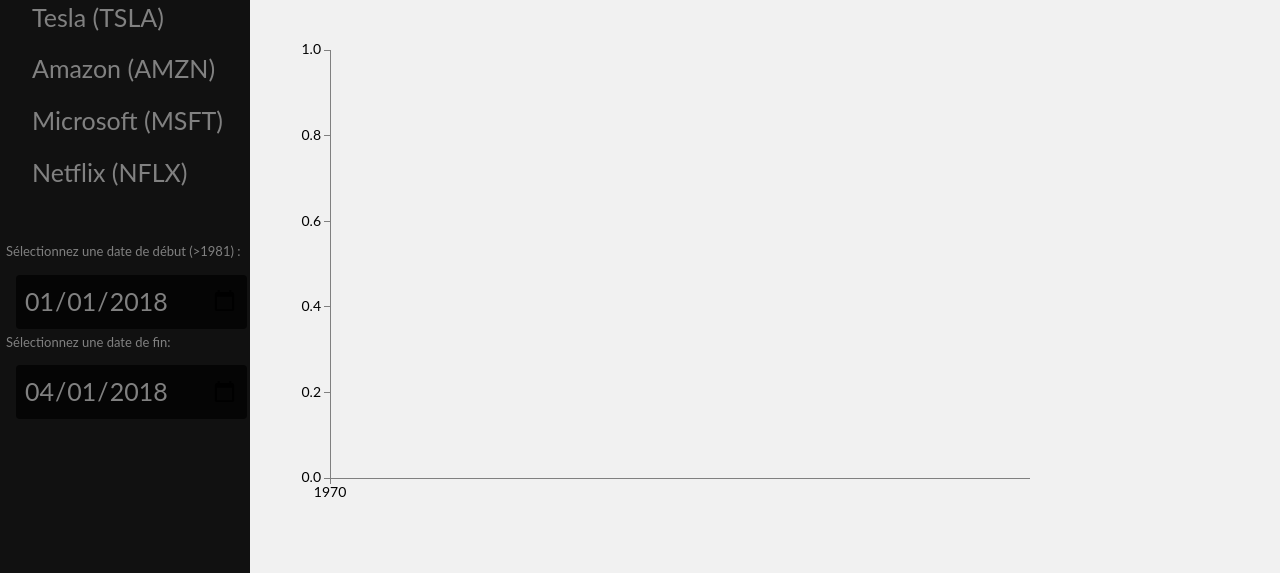
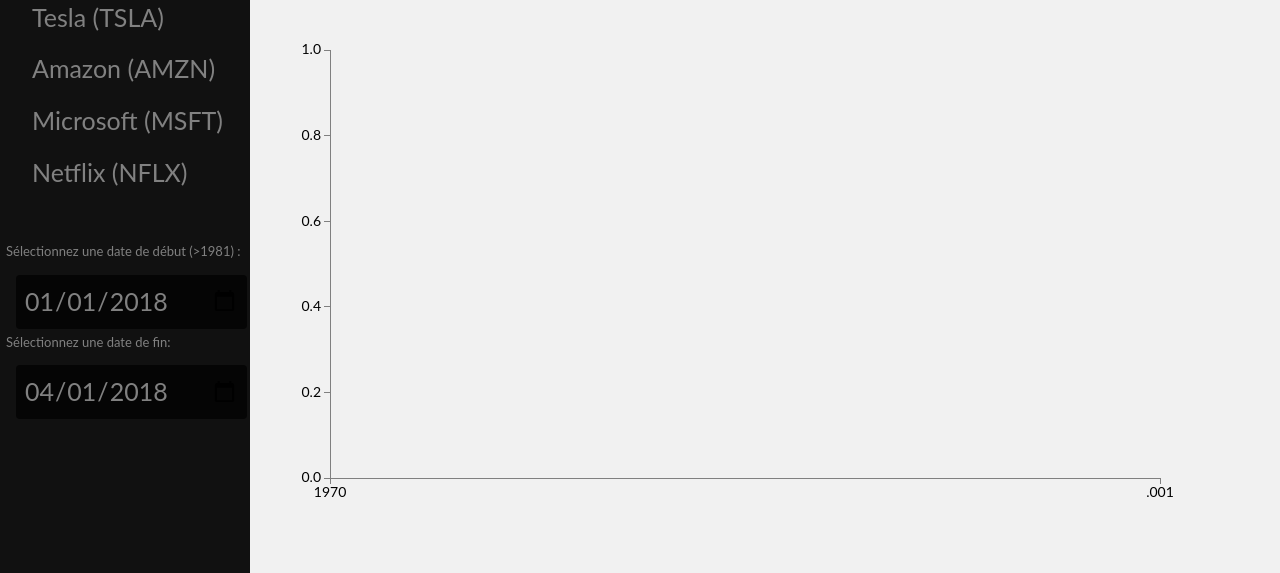
Before and after one commit to aymebou/Visualisation-de-Cours-Bourse, a website: page routes/index.html in a window 1280 px wide. Shown: the part 227-800 px from the top of the page. Drawn offline with nearby package versions, Linux system fonts and the light colour scheme; files that its build step writes are made by us from their sources; files whose address does not match are found by name.

Commit message:
removed cut on right of screen

```diff
--- a/public/javascripts/plot.js
+++ b/public/javascripts/plot.js
@@ -5,12 +5,11 @@
 var yAxis;
 var svg;
 
-
 //Inits graph with correct size : /!\ does not resize when window is resized
 function initGraph() {
     // Set the dimensions of the canvas / graph
     console.log( parseInt(d3.select("#title").style('height')));
-    var margin = {top: 25, right: 80, bottom: 25, left: 80},
+    var margin = {top: 25, right: 120, bottom: 25, left: 80},
         width = parseInt(d3.select("#container").style('width')) - margin.left - margin.right,
         height = parseInt(d3.select("#container").style('height')) - margin.top - margin.bottom -
             parseInt(d3.select("#title").style('height')) - 100;
--- a/public/stylesheets/style.css
+++ b/public/stylesheets/style.css
@@ -71,11 +71,6 @@
   text-align: center;
 }
 
- #main svg {
-   height: calc(100% - 100px);
-   width: calc(100% - 250px);
- }
-
  #container {
    height: 100%;
    width: 100%;
```
